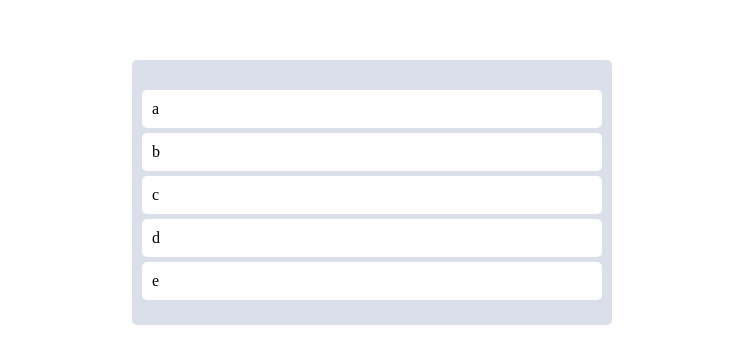
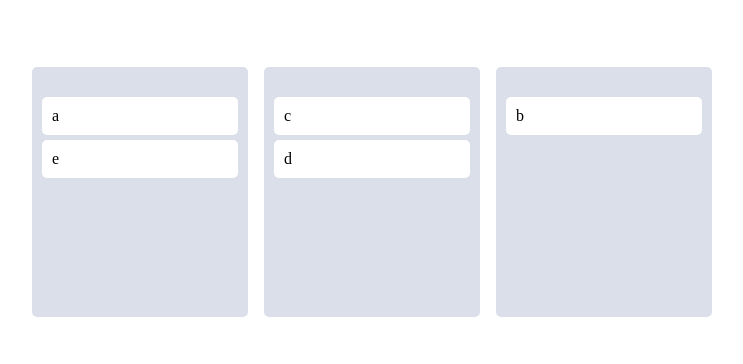
Before and after one commit to kimdoyeonn/react-masterclass, a React (Create React App) app: page / in a window 1280 px wide. Shown: the part 216-580 px from the top of the page, without its empty margins (268-1011 px from the left). Built offline with nearby package versions, Linux system fonts and the light colour scheme.

Commit message:
#6.8 Multi Boards

```diff
--- a/src/App.tsx
+++ b/src/App.tsx
@@ -1,12 +1,12 @@
-import { DragDropContext, Draggable, Droppable, DropResult } from 'react-beautiful-dnd';
+import { DragDropContext, DropResult } from 'react-beautiful-dnd';
 import { useRecoilState } from 'recoil';
 import styled from "styled-components";
-import { toDoState } from './components/atoms';
-import DraggableCard from './components/DraggableCard';
+import { toDoState } from './atoms';
+import DrappableBoard from './components/DroppableBoard';
 
 const Wrapper = styled.div`
   display: flex;
-  max-width: 480px;
+  max-width: 680px;
   width: 100%;
   margin: 0 auto;
   justify-content: center;
@@ -17,42 +17,28 @@ const Wrapper = styled.div`
 const Boards = styled.div`
   display: grid;
   width: 100%;
-  grid-template-columns: repeat(1, 1fr);
+  grid-template-columns: repeat(3, 1fr);
+  gap: 1rem;
 `;
 
-const Board = styled.div`
-  padding: 20px 10px;
-  padding-top: 30px;
-  background-color: ${(props) => props.theme.boardColor};
-  border-radius: 5px;
-  min-height: 200px;
-`;
+
 
 function App() {
   const [toDos, setToDos] = useRecoilState(toDoState);
   const onDragEnd = ({destination, source, draggableId}: DropResult) => {
     if(!destination) return;
-    setToDos(oldToDos => {
-      const copyToDos = [...oldToDos]
-      copyToDos.splice(source.index, 1)
-      copyToDos.splice(destination?.index, 0, draggableId)
-      return copyToDos
-    })
+    // setToDos(oldToDos => {
+    //   const copyToDos = [...oldToDos]
+    //   copyToDos.splice(source.index, 1)
+    //   copyToDos.splice(destination?.index, 0, draggableId)
+    //   return copyToDos
+    // })
   };
   return (
     <DragDropContext onDragEnd={onDragEnd}>
       <Wrapper>
         <Boards>
-          <Droppable droppableId="one">
-            {(magic) => (
-              <Board ref={magic.innerRef} {...magic.droppableProps}>
-                {toDos.map((toDo, index) => (
-                  <DraggableCard toDo={toDo} index={index} key={toDo}  />
-                ))}
-                {magic.placeholder}
-              </Board>
-            )}
-          </Droppable>
+          {Object.keys(toDos).map(key => <DrappableBoard toDos={toDos[key]} droppableId={key} key={key} />)}
         </Boards>
       </Wrapper>
     </DragDropContext>
--- /dev/null
+++ b/src/atoms.tsx
@@ -0,0 +1,14 @@
+import { atom } from 'recoil';
+
+interface IToDoState {
+  [key: string]: string[];
+}
+
+export const toDoState = atom<IToDoState>({
+  key: 'toDoState',
+  default: {
+    to_do: ['a', 'e'],
+    doing: ['c', 'd'],
+    done: ['b'],
+  },
+});
--- a/src/components/DraggableCard.tsx
+++ b/src/components/DraggableCard.tsx
@@ -9,12 +9,12 @@ const Card = styled.div`
   background-color: ${(props) => props.theme.cardColor};
 `;
 
-interface IProps {
+interface ICardProps {
   toDo: string;
   index: number;
 }
 
-function DraggableCard({ toDo, index }: IProps) {
+function DraggableCard({ toDo, index }: ICardProps) {
   return (
     <Draggable draggableId={toDo} index={index} key={toDo}>
       {(magic) => (
--- /dev/null
+++ b/src/components/DroppableBoard.tsx
@@ -0,0 +1,31 @@
+import { Droppable } from 'react-beautiful-dnd';
+import styled from 'styled-components';
+import DraggableCard from './DraggableCard';
+
+const Wrapper = styled.div`
+  padding: 20px 10px;
+  padding-top: 30px;
+  background-color: ${(props) => props.theme.boardColor};
+  border-radius: 5px;
+  min-height: 200px;
+`;
+
+interface IBoardProps {
+  toDos: string[];
+  droppableId: string;
+}
+
+function DrappableBoard({ toDos, droppableId }: IBoardProps) {
+  return <Droppable droppableId={droppableId}>
+    {(magic) => (
+      <Wrapper ref={magic.innerRef} {...magic.droppableProps}>
+        {toDos.map((toDo, index) => (
+          <DraggableCard toDo={toDo} index={index} key={toDo} />
+        ))}
+        {magic.placeholder}
+      </Wrapper>
+    )}
+  </Droppable>;
+}
+
+export default DrappableBoard;
--- a/src/components/atoms.tsx
+++ /dev/null
@@ -1,7 +0,0 @@
-import { atom } from 'recoil';
-
-
-export const toDoState = atom({
-  key: "toDoState",
-  default: ["a", "b", "c", "d", "e"]
-});
```
